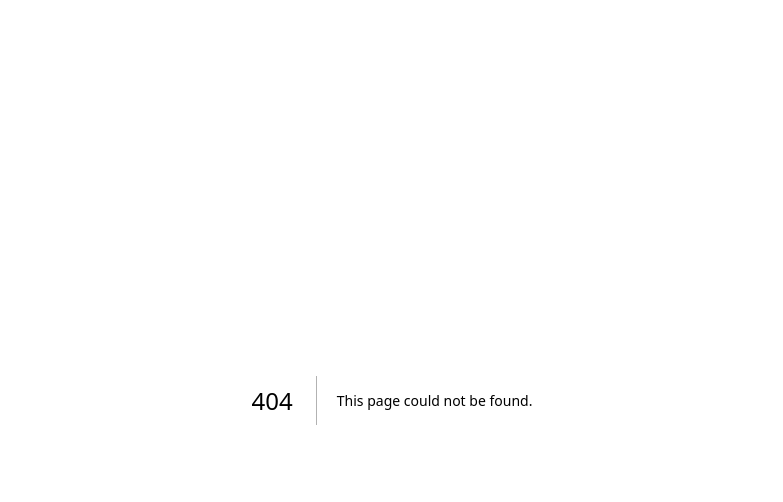
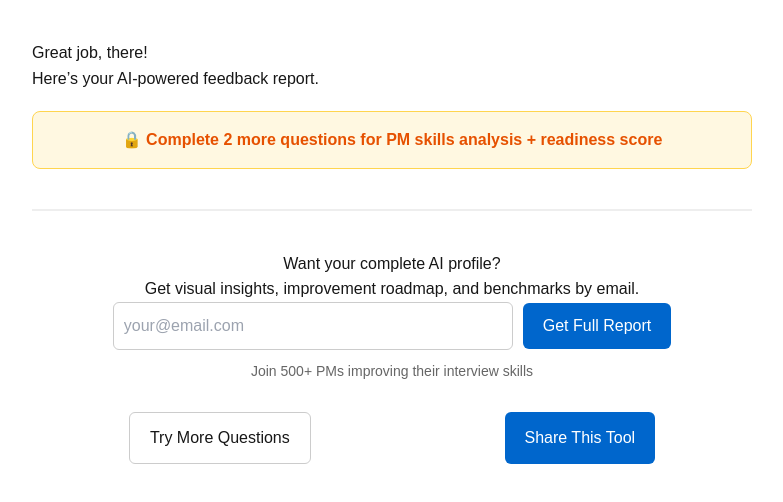
Before and after one commit to mehakpuri-ai/ai-interview-mvp, a Next.js app: page /feedback in a window 1280 px wide. Before the commit this address had no page. Shown: the top 502 px of the page, without its empty margins (248-1031 px from the left). Built offline with nearby package versions, Linux system fonts and the light colour scheme.

Commit message:
Create feedback page.js

```diff
--- /dev/null
+++ b/app/feedback/page.js
@@ -0,0 +1,236 @@
+// /app/feedback/page.js
+"use client";
+
+import { useEffect, useState } from "react";
+
+export default function Feedback() {
+  const [qCount, setQCount] = useState(0);
+
+  // Count how many questions were answered
+  useEffect(() => {
+    const count = Array.from({ length: 5 }, (_, i) => i + 1)
+      .map(n => localStorage.getItem(`q${n}_video`))
+      .filter(Boolean).length;
+    setQCount(count);
+  }, []);
+
+  const name = localStorage.getItem("userName") || "there";
+
+  // Mock metrics based on completion
+  const readinessScore = qCount === 5 ? 78 : qCount >= 3 ? 65 : 50;
+  const confidenceTrend = qCount >= 3 ? "improved 40%" : "moderate";
+  const fillerWords = qCount >= 1 ? 8 : "n/a";
+  const speakingPace = qCount >= 1 ? "140 words/min" : "n/a";
+
+  return (
+    <div style={styles.container}>
+      <h1>Great job, {name}!</h1>
+      <p>Here’s your AI-powered feedback report.</p>
+
+      {/* Speaking Pace */}
+      {qCount >= 1 && (
+        <div style={styles.card}>
+          <h3>🗣️ Speaking Pace</h3>
+          <p>You spoke at ~{speakingPace} (ideal: 120–160 wpm).</p>
+          <div style={styles.barChart}>
+            <div style={{ ...styles.bar, width: "70%" }}></div>
+          </div>
+        </div>
+      )}
+
+      {/* Filler Words */}
+      {qCount >= 1 && (
+        <div style={styles.card}>
+          <h3>🔇 Filler Words</h3>
+          <p>"Um", "uh" count: {fillerWords} times. Moderate — could improve with pauses.</p>
+          <div style={styles.barChart}>
+            <div style={{ ...styles.bar, width: "50%" }}></div>
+          </div>
+        </div>
+      )}
+
+      {/* Confidence Trend */}
+      {qCount >= 3 && (
+        <div style={styles.card}>
+          <h3>📈 Confidence Trend</h3>
+          <p>Your confidence {confidenceTrend} from Q1 to Q3.</p>
+          <div style={styles.trendChart}>
+            <svg width="100%" height="60" style={{ marginTop: "10px" }}>
+              <polyline
+                fill="none"
+                stroke="#0066cc"
+                strokeWidth="3"
+                points="0,50 25,30 50,40 75,20 100,10"
+              />
+              <circle cx="100" cy="10" r="4" fill="#0066cc" />
+            </svg>
+          </div>
+        </div>
+      )}
+
+      {/* PM Readiness Score */}
+      {qCount === 5 && (
+        <div style={styles.card}>
+          <h3>🎯 PM Readiness Score: {readinessScore}/100</h3>
+          <p><strong>Strengths:</strong> Clear communication, structured answers</p>
+          <p><strong>Growth Areas:</strong> Storytelling impact, conciseness</p>
+          <div style={styles.gauge}>
+            <div style={styles.gaugeFill}></div>
+            <div style={styles.gaugeLabel}>{readinessScore}</div>
+          </div>
+        </div>
+      )}
+
+      {/* Unlock Teasers */}
+      {qCount <= 2 && (
+        <div style={styles.locked}>
+          <p>🔒 Complete 2 more questions for PM skills analysis + readiness score</p>
+        </div>
+      )}
+      {qCount === 3 && (
+        <div style={styles.locked}>
+          <p>🔒 Complete all 5 for comprehensive PM profile + industry benchmarks</p>
+        </div>
+      )}
+
+      <hr style={styles.divider} />
+
+      {/* Email Capture */}
+      <div style={styles.emailSection}>
+        <h3>Want your complete AI profile?</h3>
+        <p>Get visual insights, improvement roadmap, and benchmarks by email.</p>
+        <input
+          type="email"
+          placeholder="your@email.com"
+          style={styles.emailInput}
+        />
+        <button style={styles.emailBtn}>Get Full Report</button>
+        <p style={{ fontSize: "14px", color: "#666", marginTop: "10px" }}>
+          Join 500+ PMs improving their interview skills
+        </p>
+      </div>
+
+      {/* Actions */}
+      <div style={styles.actions}>
+        <button style={styles.secondary}>Try More Questions</button>
+        <button style={styles.share}>Share This Tool</button>
+      </div>
+    </div>
+  );
+}
+
+// ✅ Styles
+const styles = {
+  container: {
+    padding: "40px",
+    fontFamily: "Arial, sans-serif",
+    maxWidth: "800px",
+    margin: "0 auto",
+    lineHeight: "1.6",
+  },
+  card: {
+    border: "1px solid #ddd",
+    borderRadius: "8px",
+    padding: "20px",
+    marginBottom: "20px",
+    backgroundColor: "#f9f9f9",
+  },
+  barChart: {
+    height: "20px",
+    backgroundColor: "#eee",
+    borderRadius: "10px",
+    overflow: "hidden",
+    marginTop: "10px",
+  },
+  bar: {
+    height: "100%",
+    backgroundColor: "#0066cc",
+  },
+  trendChart: {
+    marginTop: "10px",
+  },
+  gauge: {
+    width: "120px",
+    height: "60px",
+    border: "6px solid #0066cc",
+    borderRadius: "60px 60px 0 0",
+    position: "relative",
+    margin: "20px auto",
+    overflow: "hidden",
+  },
+  gaugeFill: {
+    position: "absolute",
+    bottom: 0,
+    left: 0,
+    width: "100%",
+    backgroundColor: "#0066cc",
+    height: "70%",
+    transform: "rotate(180deg)",
+    borderRadius: "60px 60px 0 0",
+  },
+  gaugeLabel: {
+    position: "absolute",
+    top: "50%",
+    left: "50%",
+    transform: "translate(-50%, -50%)",
+    fontSize: "24px",
+    fontWeight: "bold",
+    color: "white",
+  },
+  locked: {
+    backgroundColor: "#fff8e1",
+    border: "1px solid #ffd54f",
+    borderRadius: "8px",
+    padding: "15px",
+    textAlign: "center",
+    color: "#e65100",
+    fontWeight: "bold",
+    margin: "20px 0",
+  },
+  divider: {
+    margin: "40px 0",
+    border: "1px solid #eee",
+  },
+  emailSection: {
+    textAlign: "center",
+    marginBottom: "30px",
+  },
+  emailInput: {
+    padding: "10px",
+    width: "70%",
+    maxWidth: "400px",
+    marginRight: "10px",
+    border: "1px solid #ccc",
+    borderRadius: "6px",
+    fontSize: "16px",
+  },
+  emailBtn: {
+    padding: "10px 20px",
+    backgroundColor: "#0066cc",
+    color: "white",
+    border: "none",
+    borderRadius: "6px",
+    fontSize: "16px",
+    cursor: "pointer",
+  },
+  actions: {
+    display: "flex",
+    justifyContent: "space-around",
+    marginTop: "30px",
+  },
+  secondary: {
+    padding: "12px 20px",
+    border: "1px solid #ccc",
+    borderRadius: "6px",
+    backgroundColor: "white",
+    cursor: "pointer",
+  },
+  share: {
+    padding: "12px 20px",
+    backgroundColor: "#0066cc",
+    color: "white",
+    border: "none",
+    borderRadius: "6px",
+    cursor: "pointer",
+  },
+};
```
